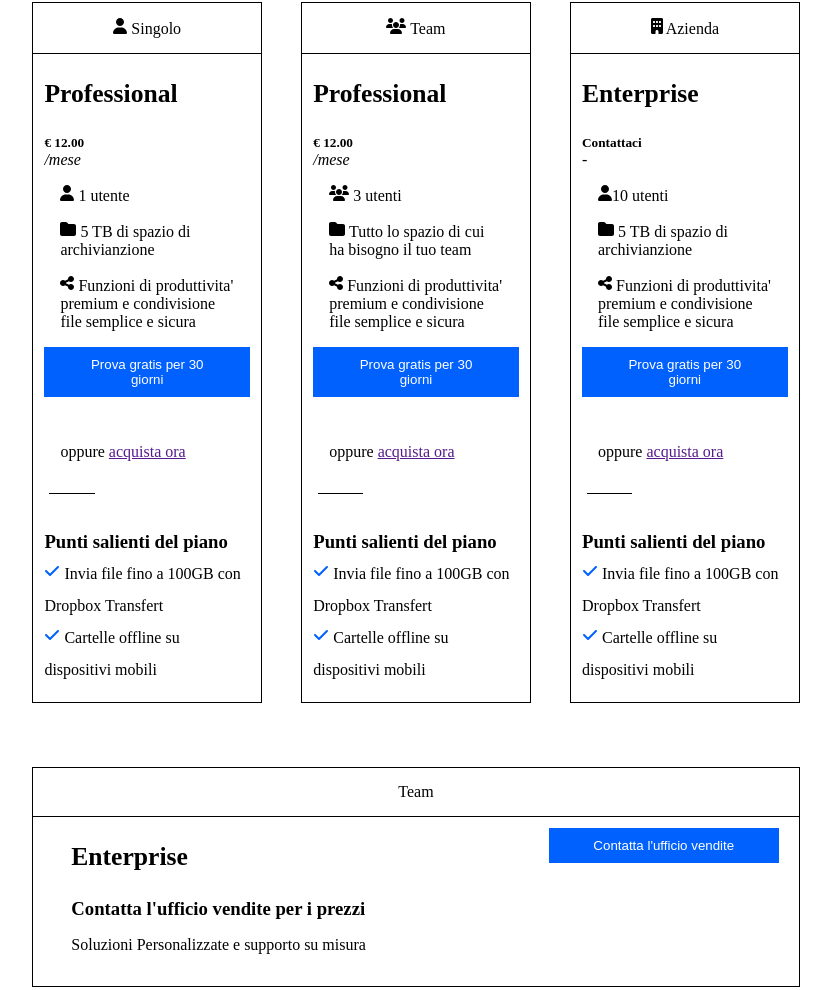
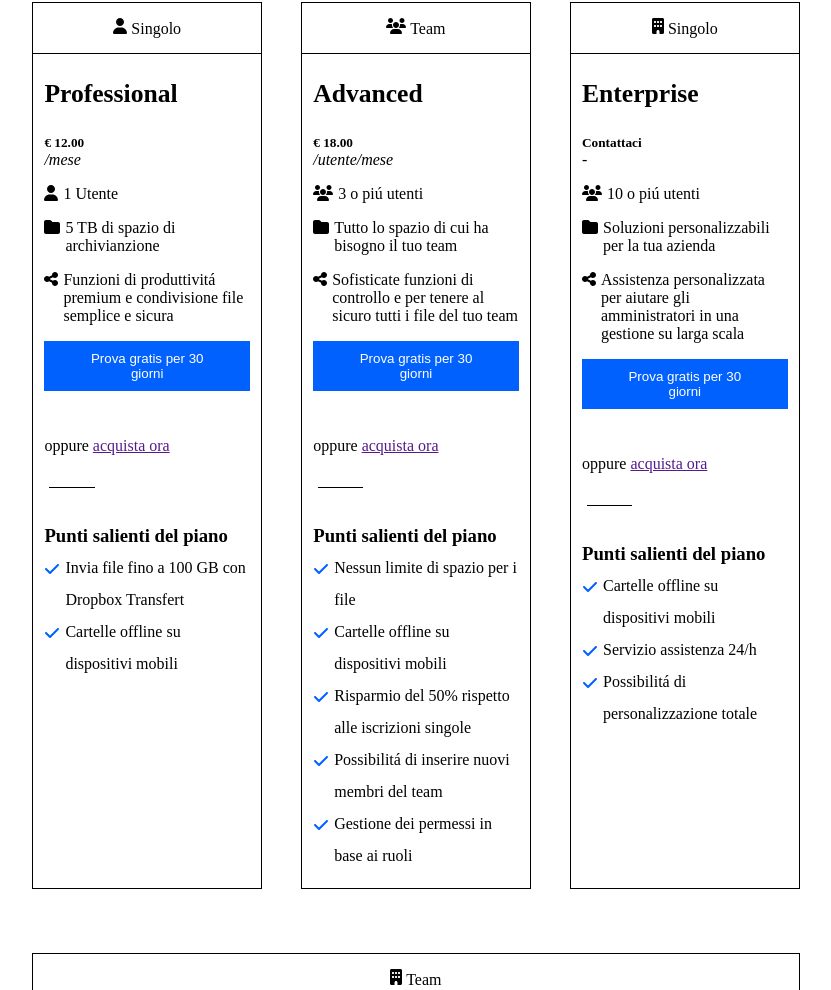
Before and after one commit to Kokkolino/htmlcss-dropbox, a plain HTML site: page index.html in a window 1280 px wide. Shown: the part 979-1969 px from the top of the page, without its empty margins (224-1055 px from the left). Drawn offline with Linux system fonts and the light colour scheme.

Commit message:
subscription icons fix

```diff
--- a/assets/css/style.css
+++ b/assets/css/style.css
@@ -11,6 +11,14 @@
 .flex{
     display: flex;
     flex-wrap: wrap;
+}
+
+.flex-i{
+    display: flex;
+}
+
+.flex-i img{
+    padding-right: 5px;
 }
 
 .f-between{
@@ -105,7 +113,7 @@ width: 70%;
 }
 
 #free-trial button{
-    margin: 2vh;
+    margin: 2vh 0;
 }
 
 #free-trial p{
@@ -159,7 +167,7 @@ width: 70%;
 }
 
 .cont-body div{
-    margin: 1em;
+    margin: 1em 0;
 }
 .cont-body p{
     margin: 1em 0;
@@ -171,6 +179,10 @@ width: 70%;
     margin-bottom: 30px;
 }
 
+.icon{
+    flex-basis: 1em;
+}
+
 .sub-decoration{
     width: 20%;
     border-top: 1px solid;
@@ -179,6 +191,10 @@ width: 70%;
 
 .sub-foot{
     line-height: 2em;
+}
+
+.sub-foot .icon{
+    margin-top: 9px;
 }
 
 ul{
--- a/index.html
+++ b/index.html
@@ -67,17 +67,17 @@
                         <h3 class="h-small">Professional</h3>
                         <h5>€ 12.00</h5>
                         <i>/mese</i>
-
-                        <div>
-                            <img class="svg" src="./assets/img/user-solid.svg" alt=""> 1 utente
+                        <div class="flex-i">
+                            <img class="svg icon" src="./assets/img/user-solid.svg" alt="">
+                            <span> 1 Utente</span>
                        </div>
-                        <div>
-                             <img class="svg" src="./assets/img/folder-solid.svg" alt="">
-                             5 TB di spazio di archivianzione
+                        <div class="flex-i">
+                             <img class="svg icon" src="./assets/img/folder-solid.svg" alt="">
+                             <span> 5 TB di spazio di archivianzione</span>
                         </div>
-                        <div>
-                            <img class="svg" src="./assets/img/share-nodes-solid.svg" alt="">
-                            Funzioni di produttivita' premium e condivisione file semplice e sicura
+                        <div class="flex-i">
+                            <img class="svg icon" src="./assets/img/share-nodes-solid.svg" alt="">
+                            <span> Funzioni di produttivitá premium e condivisione file semplice e sicura</span>
                         </div>
                         <button class="b-blue">Prova gratis per 30 giorni</button>
                         <div>
@@ -88,38 +88,37 @@
                         <!-- spicy info -->
                     <div class="sub-foot">
                         <h3>Punti salienti del piano</h3>
-                        <ul>
-                            <li>
-                                Invia file fino a 100GB con Dropbox Transfert
-                            </li>
-                            <li>
-                                Cartelle offline su dispositivi mobili
-                            </li>
-                        </ul>
+                        <div class="flex-i">
+                            <img class="svg icon" src="./assets/img/check-solid.svg" alt="">
+                            <span> Invia file fino a 100 GB con Dropbox Transfert</span>
+                        </div>
+                        <div class="flex-i">
+                            <img class="svg icon" src="./assets/img/check-solid.svg" alt="">
+                            <span> Cartelle offline su dispositivi mobili</span>
+                        </div>
                     </div>
                 </section>
                 <!-- second sub -->
                 <section class="item small">
                     <!-- kind of sub -->
                     <div class="cont-head">
-                        <p><img class="svg" src="./assets/img/users-solid.svg" alt=""> Team</p>
+                        <p><img class="svg" src="./assets/img/users-solid.svg" alt="">  Team</p>
                     </div>
                     <div class="cont-body">
-                        <h3 class="h-small">Professional</h3>
-                        <h5>€ 12.00</h5>
-                        <i>/mese</i>
-
-                        <div>
-                            <img class="svg" src="./assets/img/users-solid.svg" alt="">
-                            3 utenti
+                        <h3 class="h-small">Advanced</h3>
+                        <h5>€ 18.00</h5>
+                        <i>/utente/mese</i>
+                        <div class="flex-i">
+                            <img class="svg icon" src="./assets/img/users-solid.svg" alt="">
+                            <span> 3 o piú utenti</span>
                        </div>
-                        <div>
-                            <img class="svg" src="./assets/img/folder-solid.svg" alt="">
-                            Tutto lo spazio di cui ha bisogno il tuo team
+                        <div class="flex-i">
+                             <img class="svg icon" src="./assets/img/folder-solid.svg" alt="">
+                             <span> Tutto lo spazio di cui ha bisogno il tuo team</span>
                         </div>
-                        <div>
-                            <img class="svg" src="./assets/img/share-nodes-solid.svg" alt="">
-                            Funzioni di produttivita' premium e condivisione file semplice e sicura
+                        <div class="flex-i">
+                            <img class="svg icon" src="./assets/img/share-nodes-solid.svg" alt="">
+                            <span> Sofisticate funzioni di controllo e per tenere al sicuro tutti i file del tuo team</span>
                         </div>
                         <button class="b-blue">Prova gratis per 30 giorni</button>
                         <div>
@@ -130,35 +129,51 @@
                         <!-- spicy info -->
                     <div class="sub-foot">
                         <h3>Punti salienti del piano</h3>
-                        <ul>
-                            <li>
-                                Invia file fino a 100GB con Dropbox Transfert
-                            </li>
-                            <li>
-                                Cartelle offline su dispositivi mobili
-                            </li>
-                        </ul>
+                        <div class="flex-i">
+                            <img class="svg icon" src="./assets/img/check-solid.svg" alt="">
+                            <span> Nessun limite di spazio per i file</span>
+                        </div>
+                        <div class="flex-i">
+                            <img class="svg icon" src="./assets/img/check-solid.svg" alt="">
+                            <span> Cartelle offline su dispositivi mobili</span>
+                        </div>
+                        <div class="flex-i">
+                            <img class="svg icon" src="./assets/img/check-solid.svg" alt="">
+                            <span> Risparmio del 50% rispetto alle iscrizioni singole</span>
+                        </div>
+                        <div class="flex-i">
+                            <img class="svg icon" src="./assets/img/check-solid.svg" alt="">
+                            <span> Possibilitá di inserire nuovi membri del team</span>
+                        </div>
+                        <div class="flex-i">
+                            <img class="svg icon" src="./assets/img/check-solid.svg" alt="">
+                            <span> Gestione dei permessi in base ai ruoli</span>
+                        </div>
+
+
                     </div>
                 </section>
                 <!-- third sub -->
                 <section class="item small">
                     <!-- kind of sub -->
                     <div class="cont-head">
-                        <p><img class="svg" src="./assets/img/building-solid.svg" alt=""> Azienda</p>
+                        <p><img class="svg" src="./assets/img/building-solid.svg" alt="">  Singolo</p>
                     </div>
                     <div class="cont-body">
                         <h3 class="h-small">Enterprise</h3>
                         <h5>Contattaci</h5>
                         <i>-</i>
-
-                        <div> <img class="svg" src="./assets/img/user-solid.svg" alt="">10 utenti</div>
-                        <div>
-                            <img class="svg" src="./assets/img/folder-solid.svg" alt="">
-                            5 TB di spazio di archivianzione
+                        <div class="flex-i">
+                            <img class="svg icon" src="./assets/img/users-solid.svg" alt="">
+                            <span> 10 o piú utenti</span>
                        </div>
-                        <div>
-                            <img class="svg" src="./assets/img/share-nodes-solid.svg" alt="">
-                            Funzioni di produttivita' premium e condivisione file semplice e sicura
+                        <div class="flex-i">
+                             <img class="svg icon" src="./assets/img/folder-solid.svg" alt="">
+                             <span> Soluzioni personalizzabili per la tua azienda</span>
+                        </div>
+                        <div class="flex-i">
+                            <img class="svg icon" src="./assets/img/share-nodes-solid.svg" alt="">
+                            <span> Assistenza personalizzata per aiutare gli amministratori in una gestione su larga scala</span>
                         </div>
                         <button class="b-blue">Prova gratis per 30 giorni</button>
                         <div>
@@ -169,20 +184,26 @@
                         <!-- spicy info -->
                     <div class="sub-foot">
                         <h3>Punti salienti del piano</h3>
-                        <ul>
-                            <li>
-                                Invia file fino a 100GB con Dropbox Transfert
-                            </li>
-                            <li>
-                                Cartelle offline su dispositivi mobili
-                            </li>
-                        </ul>
+                        <div class="flex-i">
+                            <img class="svg icon" src="./assets/img/check-solid.svg" alt="">
+                            <span>Cartelle offline su dispositivi mobili</span>
+                        </div>
+                        <div class="flex-i">
+                            <img class="svg icon" src="./assets/img/check-solid.svg" alt="">
+                            <span>Servizio assistenza 24/h </span>
+                        </div>
+                        <div class="flex-i">
+                            <img class="svg icon" src="./assets/img/check-solid.svg" alt="">
+                            <span>Possibilitá di personalizzazione totale </span>
+                        </div>
+
                     </div>
                 </section>
+
                 <!-- office contact -->
                 <section id="office" class="item huge">
                     <div class="cont-head">
-                        Team
+                        <img class="svg" src="./assets/img/building-solid.svg" alt=""> Team
                     </div>
                     <div class="cont-body">
                         <h3 class="h-small">Enterprise</h3>
@@ -191,7 +212,6 @@
                         <button id="b-office" class="b-blue">Contatta l'ufficio vendite</button>
                     </div>
                 </section>
-
             </div>
         </section>
         <!-- partner and sevices info -->
```
Lines whose indentation alone changed are shown as unchanged.
